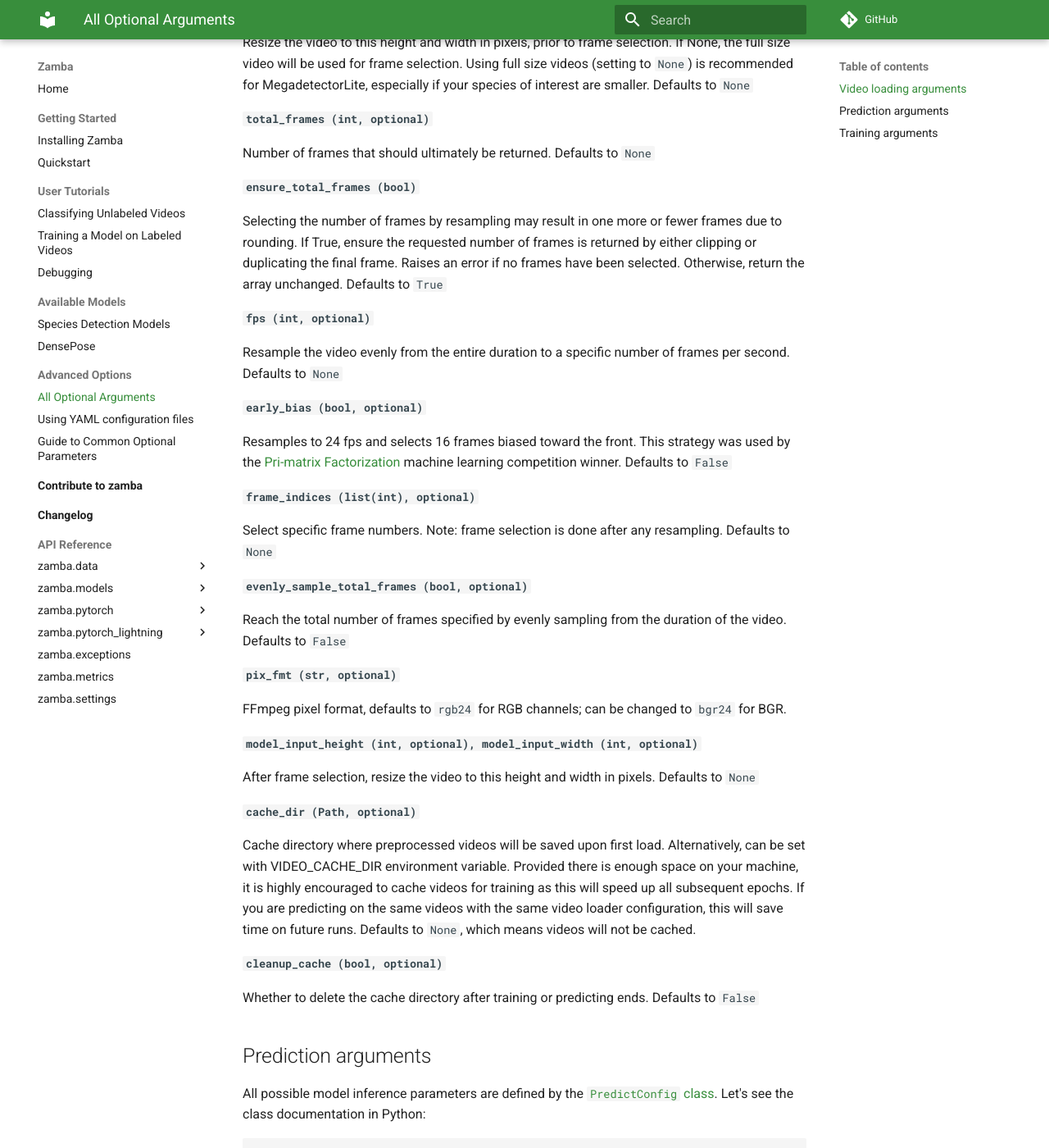
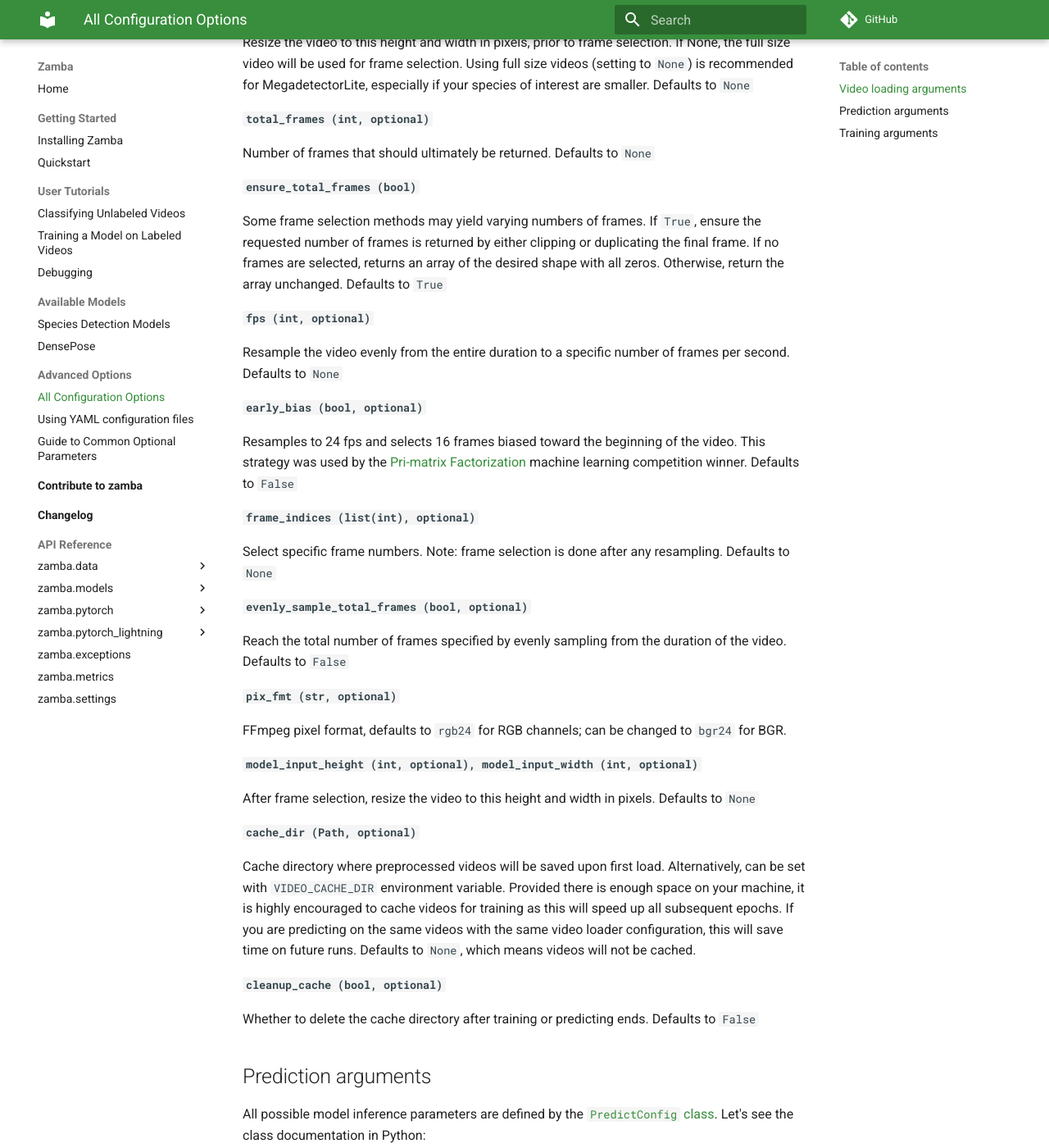
Before and after one commit to drivendataorg/zamba, an MkDocs documentation site: the page built from docs/docs/configurations.md, in a window 1280 px wide and 1400 px high, scrolled down 2476 px. Shown: the whole window at 82% size. Built offline with MkDocs 1.6.1 and Material for MkDocs 9.7.7, drawn with Linux system fonts in a browser that asks for light colours; comment, search, counter and statistics services are not loaded; the version menu is left out; some of the changed text lies outside the part shown.

Commit message:
config options

````diff
--- a/docs/docs/configurations.md
+++ b/docs/docs/configurations.md
@@ -1,4 +1,4 @@
-# All Optional Arguments
+# All Configuration Options
 
 Three main configuration classes are specific in `zamba`:
 
@@ -28,8 +28,8 @@ All video loading arguments can be specified either in a [YAML file](yaml-config
     ```
 === "Python"
     ```python
+    from zamba.models.config import PredictConfig
     from zamba.models.model_manager import predict_model
-    from zamba.models.config import PredictConfig
     from zamba.data.video import VideoLoaderConfig
 
     predict_config = PredictConfig(data_directory="example_vids/")
@@ -99,7 +99,7 @@ Number of frames that should ultimately be returned. Defaults to `None`
 
 #### `ensure_total_frames (bool)`
 
-Selecting the number of frames by resampling may result in one more or fewer frames due to rounding. If True, ensure the requested number of frames is returned by either clipping or duplicating the final frame. Raises an error if no frames have been selected. Otherwise, return the array unchanged. Defaults to `True`
+Some frame selection methods may yield varying numbers of frames. If `True`, ensure the requested number of frames is returned by either clipping or duplicating the final frame. If no frames are selected, returns an array of the desired shape with all zeros. Otherwise, return the array unchanged. Defaults to `True`
 
 #### `fps (int, optional)`
 
@@ -107,7 +107,7 @@ Resample the video evenly from the entire duration to a specific number of frame
 
 #### `early_bias (bool, optional)`
 
-Resamples to 24 fps and selects 16 frames biased toward the front. This strategy was used by the [Pri-matrix Factorization](https://www.drivendata.org/competitions/49/deep-learning-camera-trap-animals/) machine learning
+Resamples to 24 fps and selects 16 frames biased toward the beginning of the video. This strategy was used by the [Pri-matrix Factorization](https://www.drivendata.org/competitions/49/deep-learning-camera-trap-animals/) machine learning
 competition winner. Defaults to `False`
 
 #### `frame_indices (list(int), optional)`
@@ -128,7 +128,7 @@ After frame selection, resize the video to this height and width in pixels. Defa
 
 #### `cache_dir (Path, optional)`
 
-Cache directory where preprocessed videos will be saved upon first load. Alternatively, can be set with VIDEO_CACHE_DIR environment variable. Provided there is enough space on your machine, it is highly encouraged to cache videos for training as this will speed up all subsequent epochs. If you are predicting on the same videos with the same video loader configuration, this will save time on future runs. Defaults to `None`, which means videos will not be cached.
+Cache directory where preprocessed videos will be saved upon first load. Alternatively, can be set with `VIDEO_CACHE_DIR` environment variable. Provided there is enough space on your machine, it is highly encouraged to cache videos for training as this will speed up all subsequent epochs. If you are predicting on the same videos with the same video loader configuration, this will save time on future runs. Defaults to `None`, which means videos will not be cached.
 
 #### `cleanup_cache (bool, optional)`
 
@@ -164,19 +164,19 @@ class PredictConfig(ZambaBaseModel)
  ...
 ```
 
-**Either `data_directory` or `filepaths` must be specified to instantiate `PredictConfig`.** Otherwise the current working directory will be used as the default `data_directory`.
+**Either `data_directory` or `filepaths` must be specified to instantiate `PredictConfig`.** If neither is specified, the current working directory will be used as the default `data_directory`.
 
 #### `data_directory (DirectoryPath, optional)`
 
-Path to the directory containing training videos. Defaults to the current working directory.
+Path to the directory containing videos for inference. Defaults to the current working directory.
 
 #### `filepaths (FilePath, optional)`
 
-Path to a list of files for classification. Defaults to the files in the current working directory
+Path to a csv containing a `filepath` column with videos for classification.
 
 #### `checkpoint (Path or str, optional)`
 
-Path to a model checkpoint to load and use for inference. The default is `None`, which automatically loads the pretrained checkpoint for the model specified by `model_name`. Since the default `model_name` is `time_distributed` the default `checkpoint` is `zamba_time_distributed.ckpt`
+Path to a model checkpoint to load and use for inference. The default is `None`, which will load the pretrained checkpoint if the model specified by `model_name`.
 
 #### `model_name (time_distributed|slowfast|european, optional)`
 
@@ -196,7 +196,7 @@ The batch size to use for inference. Defaults to `2`
 
 #### `save (bool, optional)`
 
-Whether to save out the predictions to a CSV file. y default, predictions will be saved at `zamba_predictions.csv` in the current working directory. Defaults to `True`
+Whether to save out the predictions to a CSV file. By default, predictions will be saved at `zamba_predictions.csv`. Defaults to `True`
 
 #### `dry_run (bool, optional)`
 
@@ -204,7 +204,7 @@ Specifying `True` is useful for trying out model implementations more quickly by
 
 #### `proba_threshold (float between 0 and 1, optional)`
 
-For advanced uses, you may want the algorithm to be more or less sensitive to if a species is present. This parameter is a `FLOAT` number, e.g., `0.64` corresponding to the probability threshold beyond which an animal is considered to be present in the video being analyzed.
+For advanced uses, you may want the algorithm to be more or less sensitive to if a species is present. This parameter is a float, e.g., `0.6` corresponding to the probability threshold beyond which an animal is considered to be present in the video being analyzed.
 
 By default no threshold is passed, `proba_threshold=None`. This will return a probability from 0-1 for each species that could occur in each video. If a threshold is passed, then the final prediction value returned for each class is `probability >= proba_threshold`, so that all class values become `0` (`False`, the species does not appear) or `1` (`True`, the species does appear).
 
@@ -215,7 +215,6 @@ Setting this option to `True` yields the most concise output `zamba` is capable
 #### `weight_download_region [us|eu|asia]`
 
 Because `zamba` needs to download pretrained weights for the neural network architecture, we make these weights available in different regions. `us` is the default, but if you are not in the US you should use either `eu` for the European Union or `asia` for Asia Pacific to make sure that these download as quickly as possible for you.
-
 
 #### `skip_load_validation (bool, optional)`
 
@@ -347,8 +344,8 @@ Whether to instantiate the model with base weights. This means starting from the
 
 #### `predict_all_zamba_species (bool, optional)`
 
-Whether the species outputted by the model should be all zamba species. If you want the model classes to only be the species in your labels file, set to `False`. Only used if labels is not `None`. If either `predict_all_zamba_species` is `False` or the labels contain species that are not in the model, the model head will be replaced. Defaults to `True`.
+Whether the species outputted by the model should be all zamba species. If you want the model classes to only be the species in your labels file, set to `False`. Only used if labels is not `None`. If either `predict_all_zamba_species` is `False` or the labels contain species that are not in the model, the model head will be replaced. Defaults to `True`
 
 #### `model_cache_dir (Path, optional)`
 
-Cache directory where downloaded model weights will be saved. If None and the MODEL_CACHE_DIR environment variable is not set, will use your default cache directory, which is often an automatic temp directory at `~/.cache/zamba`. Defaults to `None`.
+Cache directory where downloaded model weights will be saved. If None and the `MODEL_CACHE_DIR` environment variable is not set, will use your default cache directory, which is often an automatic temp directory at `~/.cache/zamba`. Defaults to `None`
--- a/docs/mkdocs.yml
+++ b/docs/mkdocs.yml
@@ -25,7 +25,7 @@ nav:
       - Species Detection Models: "models/species-detection.md"
       - DensePose: "models/denspose.md"
   - "Advanced Options":
-      - All Optional Arguments: "configurations.md"
+      - All Configuration Options: "configurations.md"
       - Using YAML configuration files: "yaml-config.md"
       - Guide to Common Optional Parameters: "extra-options.md"
   - "Contribute to zamba":
````
Also changed, not shown: other parts of docs/docs/configurations.md (+4 -6 lines), docs/docs/media/densepose_config_diagram.png (added), docs/docs/media/zamba_config_diagram.png (added).
